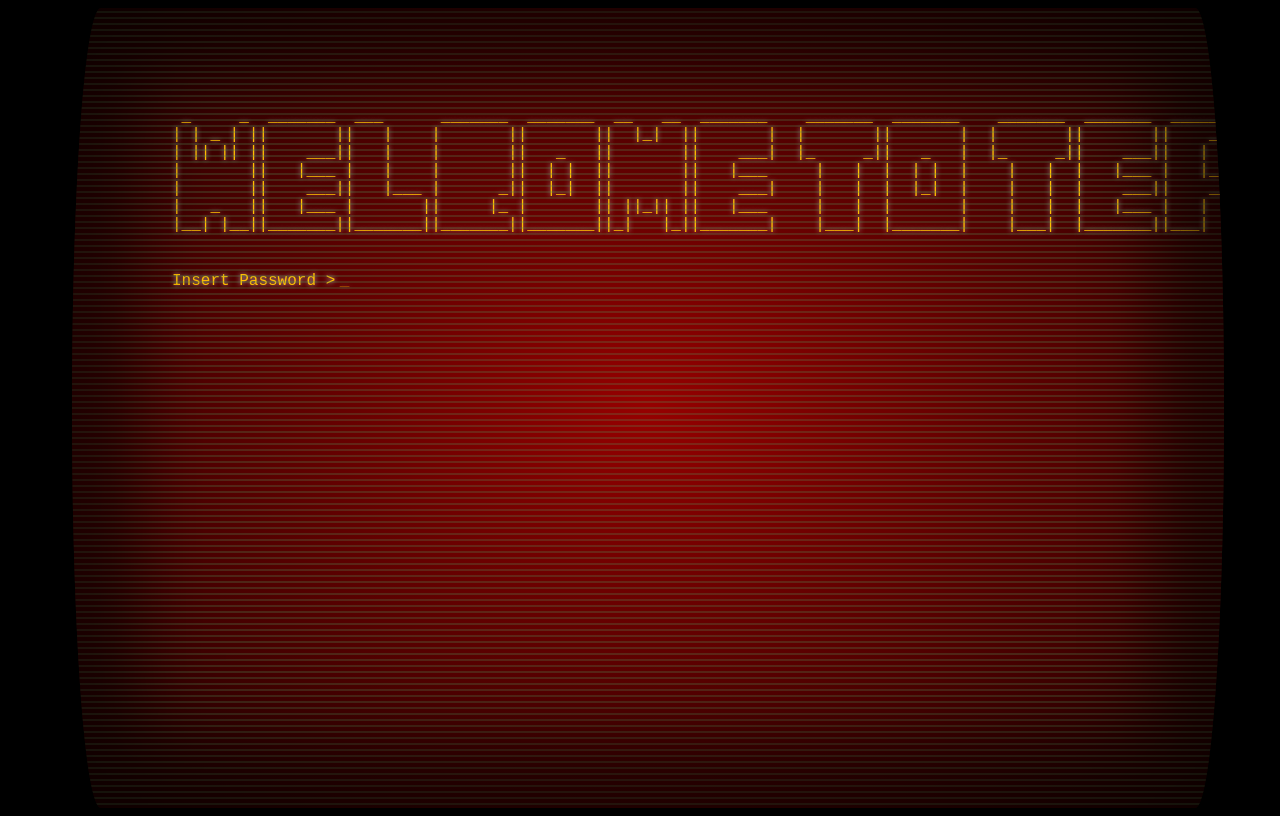
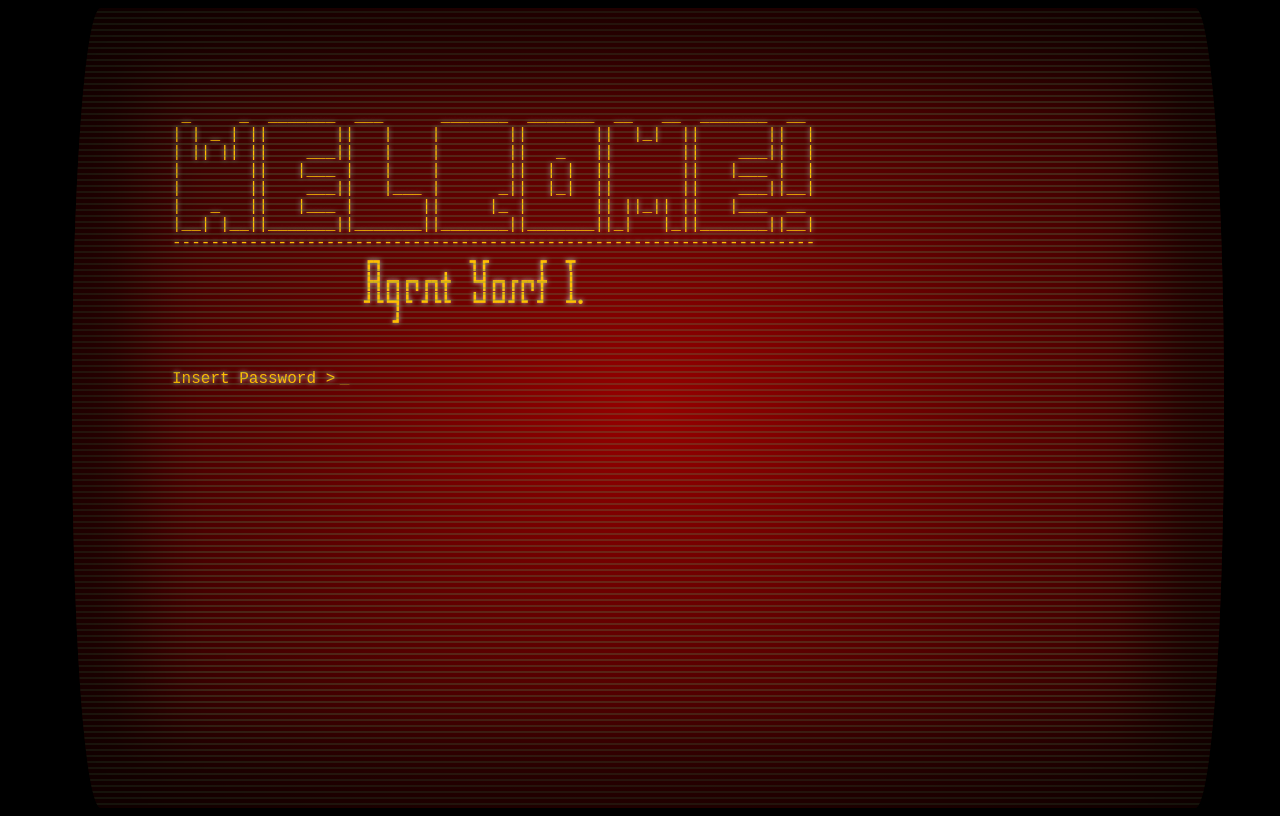
Before and after one commit to Skibity/26-4-1986, a plain HTML site: page login.html in a window 1280 px wide. Drawn offline with Linux system fonts and the light colour scheme.

Commit message:
Update login.html

```diff
--- a/login.html
+++ b/login.html
@@ -14,13 +14,18 @@
     <div class="screenbackground">
 <div class="corp"><p class="header">
   <pre>
- _     _  _______  ___      _______  _______  __   __  _______    _______  _______    _______  _______  ______    __   __  ___   __    _  _______  ___        _______  __
-| | _ | ||       ||   |    |       ||       ||  |_|  ||       |  |       ||       |  |       ||       ||    _ |  |  |_|  ||   | |  |  | ||   _   ||   |      |       ||  |
-| || || ||    ___||   |    |       ||   _   ||       ||    ___|  |_     _||   _   |  |_     _||    ___||   | ||  |       ||   | |   |_| ||  |_|  ||   |      |____   ||  |
-|       ||   |___ |   |    |       ||  | |  ||       ||   |___     |   |  |  | |  |    |   |  |   |___ |   |_||_ |       ||   | |       ||       ||   |       ____|  ||  |
-|       ||    ___||   |___ |      _||  |_|  ||       ||    ___|    |   |  |  |_|  |    |   |  |    ___||    __  ||       ||   | |  _    ||       ||   |___   | ______||__|
-|   _   ||   |___ |       ||     |_ |       || ||_|| ||   |___     |   |  |       |    |   |  |   |___ |   |  | || ||_|| ||   | | | |   ||   _   ||       |  | |_____  __
-|__| |__||_______||_______||_______||_______||_|   |_||_______|    |___|  |_______|    |___|  |_______||___|  |_||_|   |_||___| |_|  |__||__| |__||_______|  |_______||__|
+ _     _  _______  ___      _______  _______  __   __  _______  __
+| | _ | ||       ||   |    |       ||       ||  |_|  ||       ||  |
+| || || ||    ___||   |    |       ||   _   ||       ||    ___||  |
+|       ||   |___ |   |    |       ||  | |  ||       ||   |___ |  |
+|       ||    ___||   |___ |      _||  |_|  ||       ||    ___||__|
+|   _   ||   |___ |       ||     |_ |       || ||_|| ||   |___  __
+|__| |__||_______||_______||_______||_______||_|   |_||_______||__|
+-------------------------------------------------------------------
+                    ┏┓         ┓┏     ┏  ┳
+                    ┣┫┏┓┏┓┏┓╋  ┗┫┏┓┏┏┓╋  ┃
+                    ┛┗┗┫┗ ┛┗┗  ┗┛┗┛┛┗ ┛  ┻•
+                       ┛
 
 </pre>
 </p></div>
```
